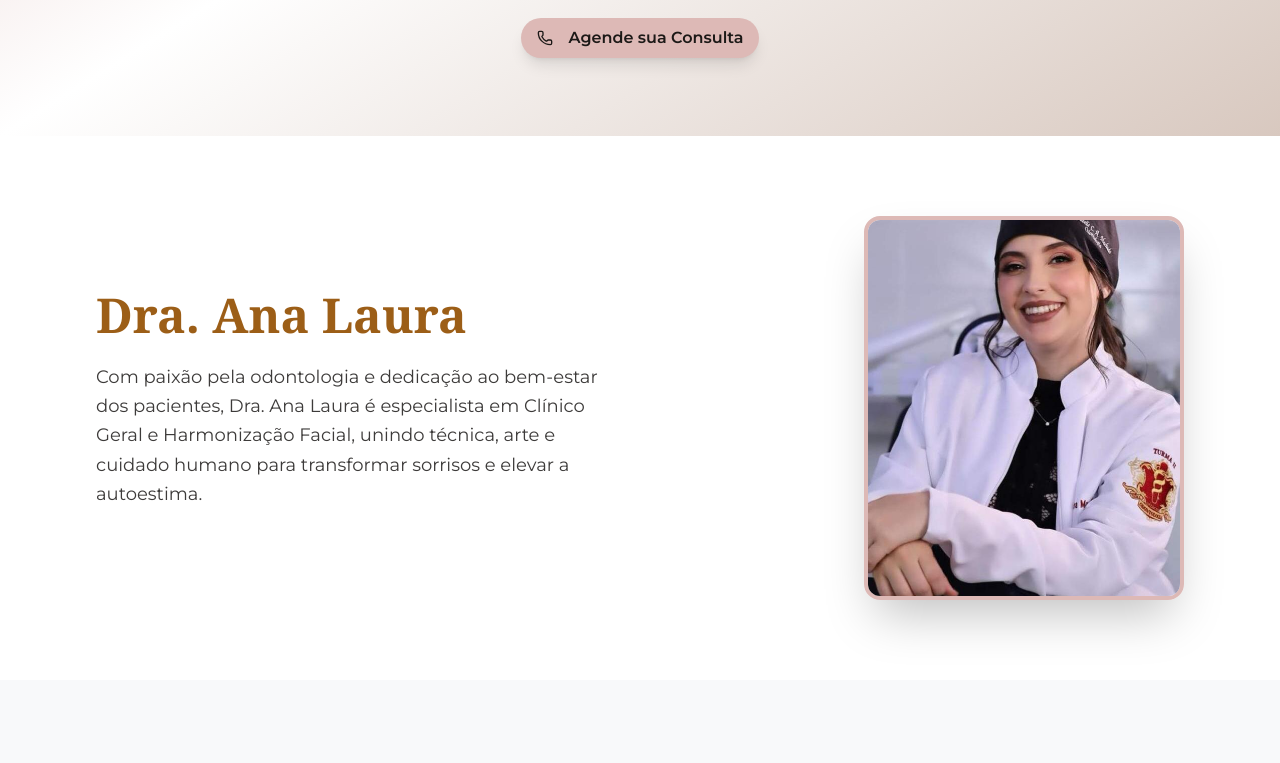
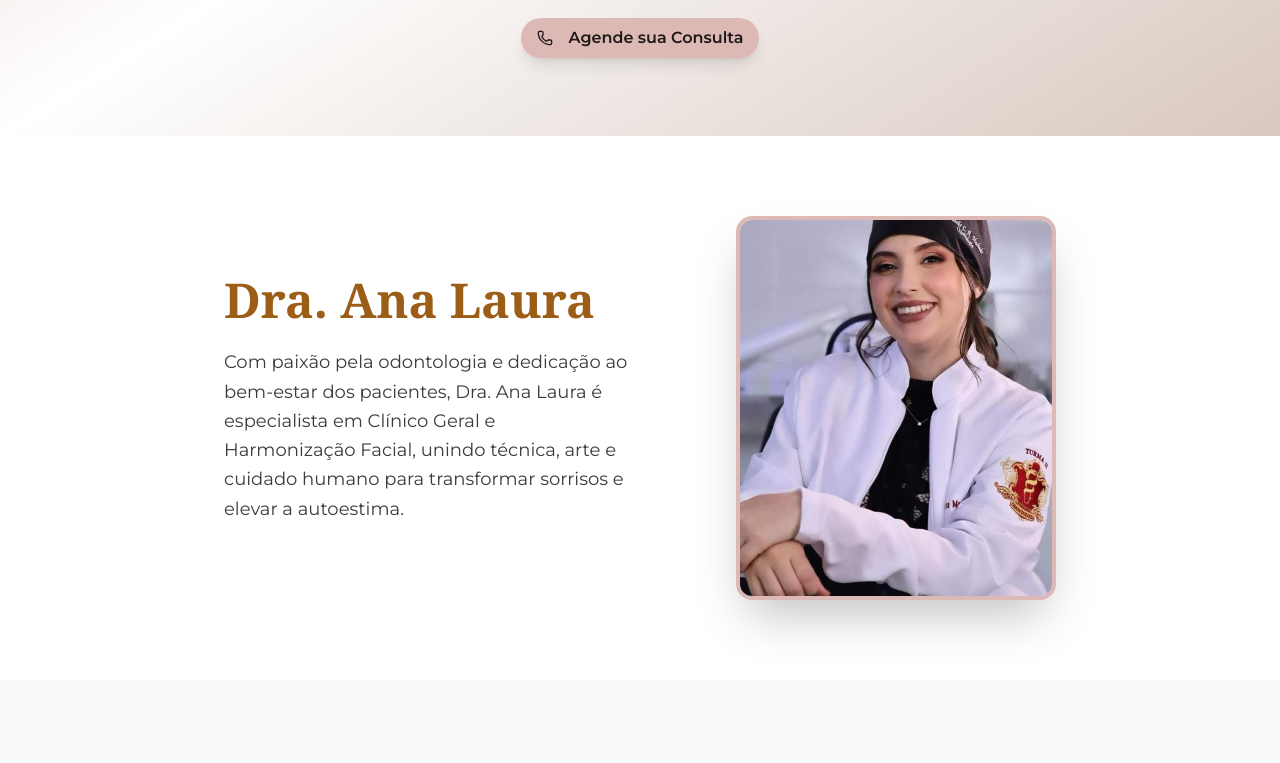
Before and after one commit to eeymatheusdev/draanalaura, a Next.js app: page / in a window 1280 px wide. Shown: the part 664-1427 px from the top of the page. Built offline with nearby package versions, Linux system fonts and the light colour scheme.

Commit message:
feat: aboutdoctor

```diff
--- a/src/components/AboutDoctor.tsx
+++ b/src/components/AboutDoctor.tsx
@@ -4,8 +4,8 @@ import Image from "next/image";
 export const AboutDoctor = () => {
   return (
     <section id="about-doctor" className="py-20 px-4 bg-card">
-      <div className="container mx-auto max-w-6xl">
-        <div className="grid md:grid-cols-2 gap-12 items-center">
+      <div className="container mx-auto max-w-4xl">
+        <div className="grid md:grid-cols-2 gap-2 md:gap-6 items-center">
           <div>
             <h2 className="font-serif text-4xl md:text-5xl font-bold mb-6 text-gold">
               Dra. Ana Laura
@@ -22,7 +22,7 @@ export const AboutDoctor = () => {
               <Image
                 src={dentistaFoto}
                 alt="Dra. Ana Laura Moretti"
-                className="rounded-2xl shadow-2xl w-72 h-80 md:w-80 md:h-96 object-cover border-4 border-pink"
+                className="rounded-2xl shadow-2xl w-72 h-80 md:w-80 md:h-96 object-cover border-4 border-pink transition-transform duration-500 hover:scale-105"
               />
             </div>
           </div>
```
